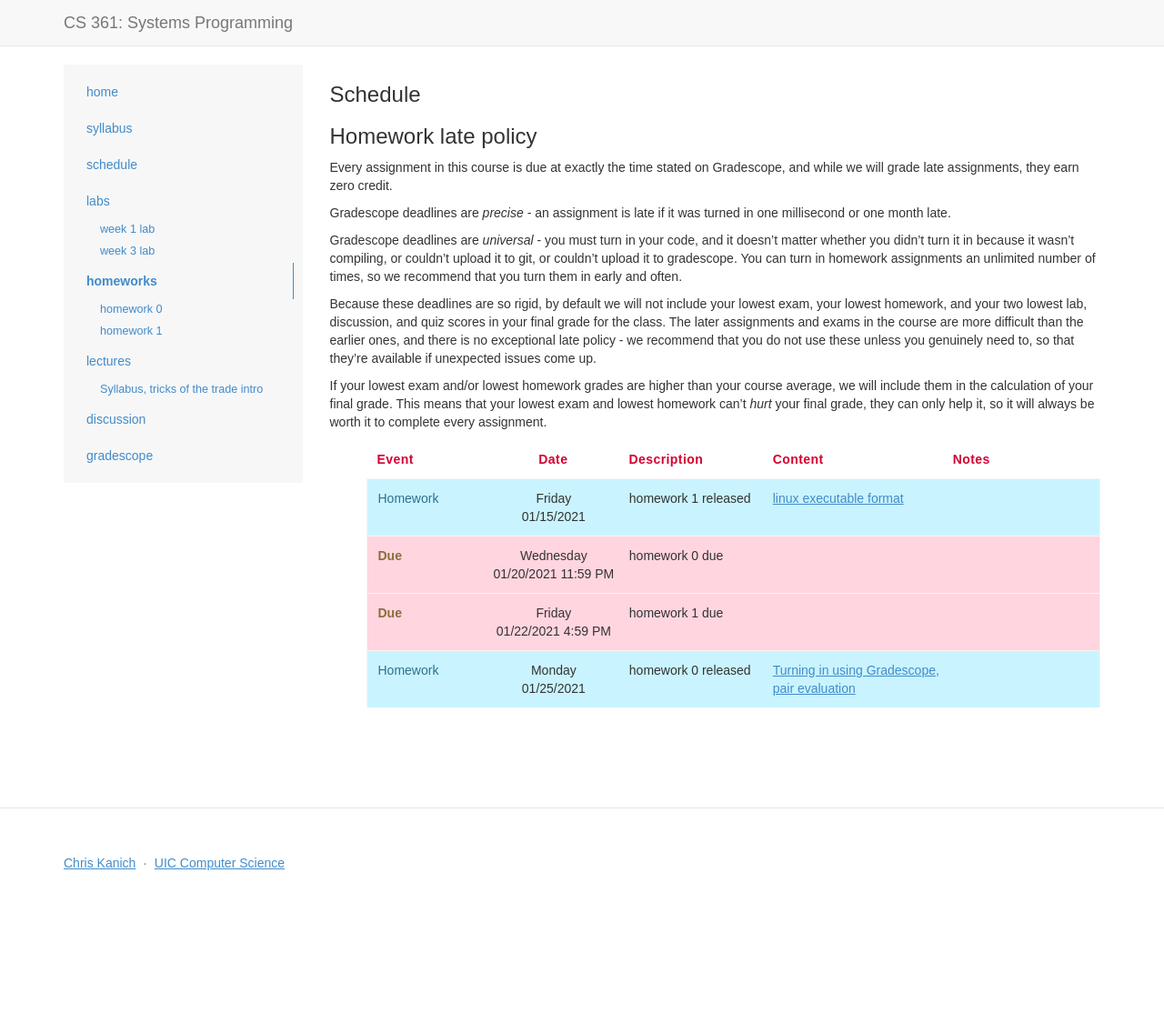
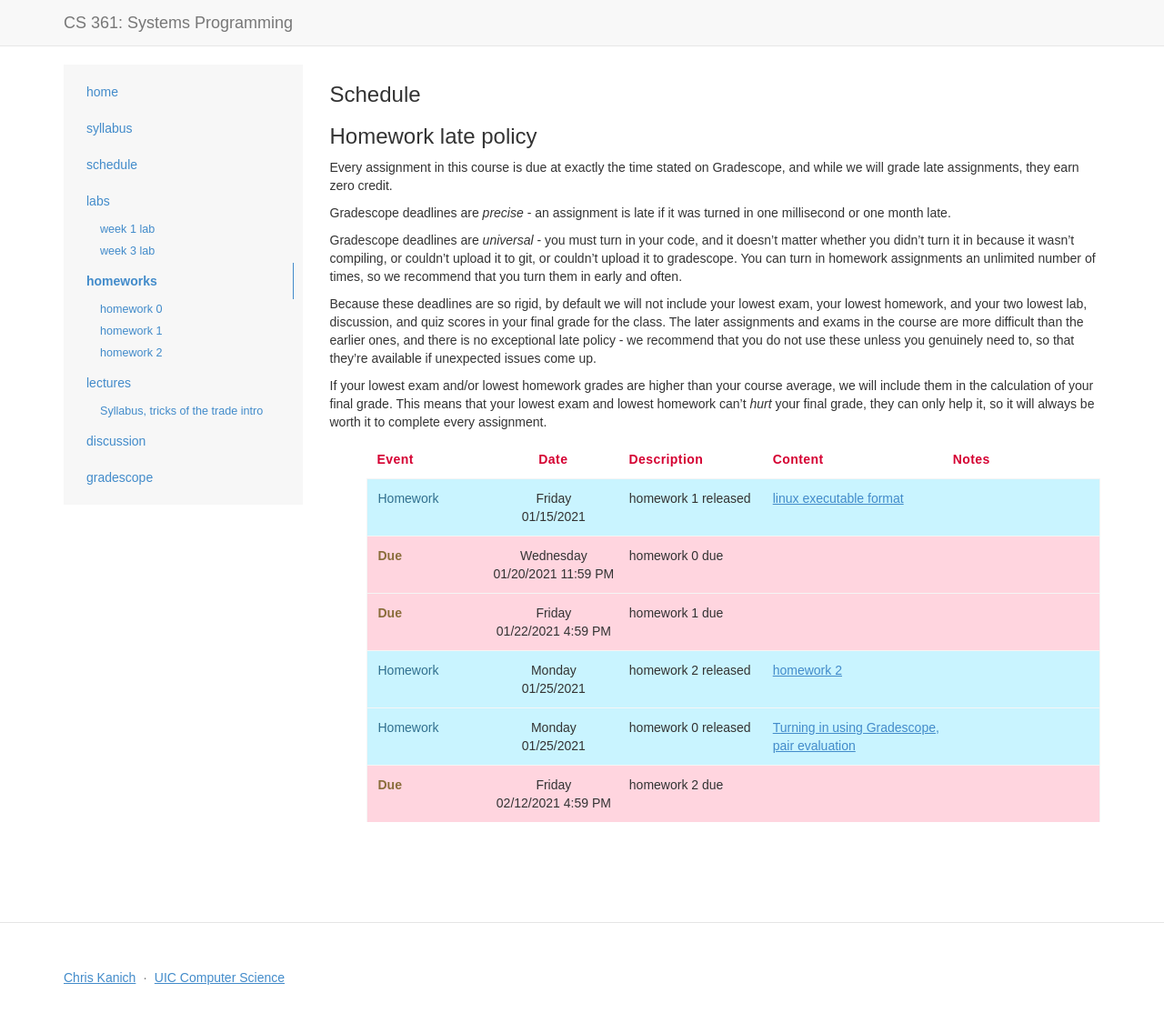
Before and after one commit to csatuic/cs361-website-old, a Jekyll site: the page built from homeworks.md, in a window 1280 px wide. Shown: the whole page at 91% size. Built offline with Jekyll 4.4.1, drawn with Linux system fonts in a browser that asks for light colours; some web fonts are replaced; before the commit the page ends 999 px from its top, so only the background shows below that.

Commit message:
Added hw2 github classroom link and added hw2 to the _homeworks direc… (#17)
* Added hw2 github classroom link and added hw2 to the _homeworks directory

* Fixed due date:

* Fixed assign date as well

```diff
--- a/_drafts/homework2.md
+++ b/_homeworks/homework2.md
@@ -3,10 +3,10 @@ title: homework 2
 due:
     type: due
     title: homework 2
-    date: 2020-09-28T23:59:00-5:00
+    date: 2021-02-12T16:59:59-6:00
     description: 'Assignment #2 due'
-date: 2020-09-14
-github_link: https://classroom.github.com/a/8sIwSkyd
+date: 2021-01-25
+github_link: https://classroom.github.com/a/S_KKbtOw
 ---
 
 ### {{ page.title }}: Inspecting Running Processes
```
